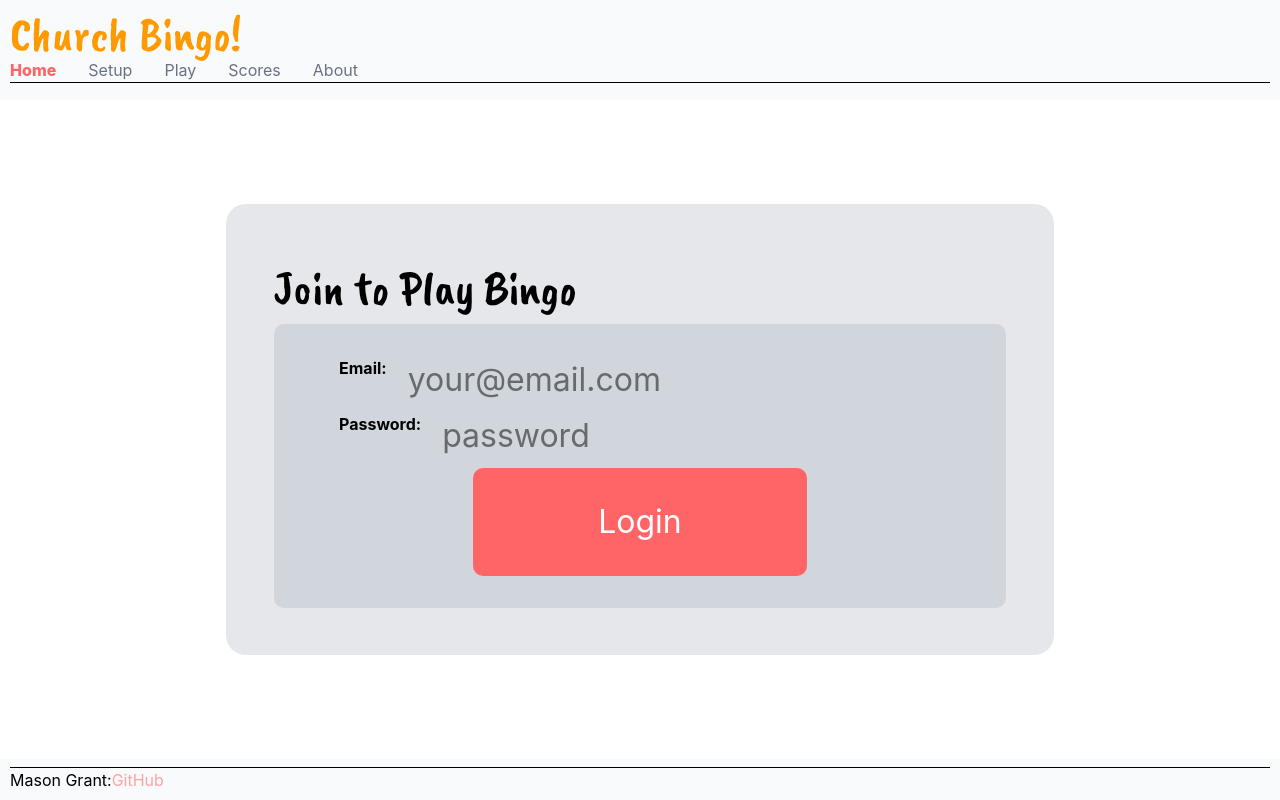
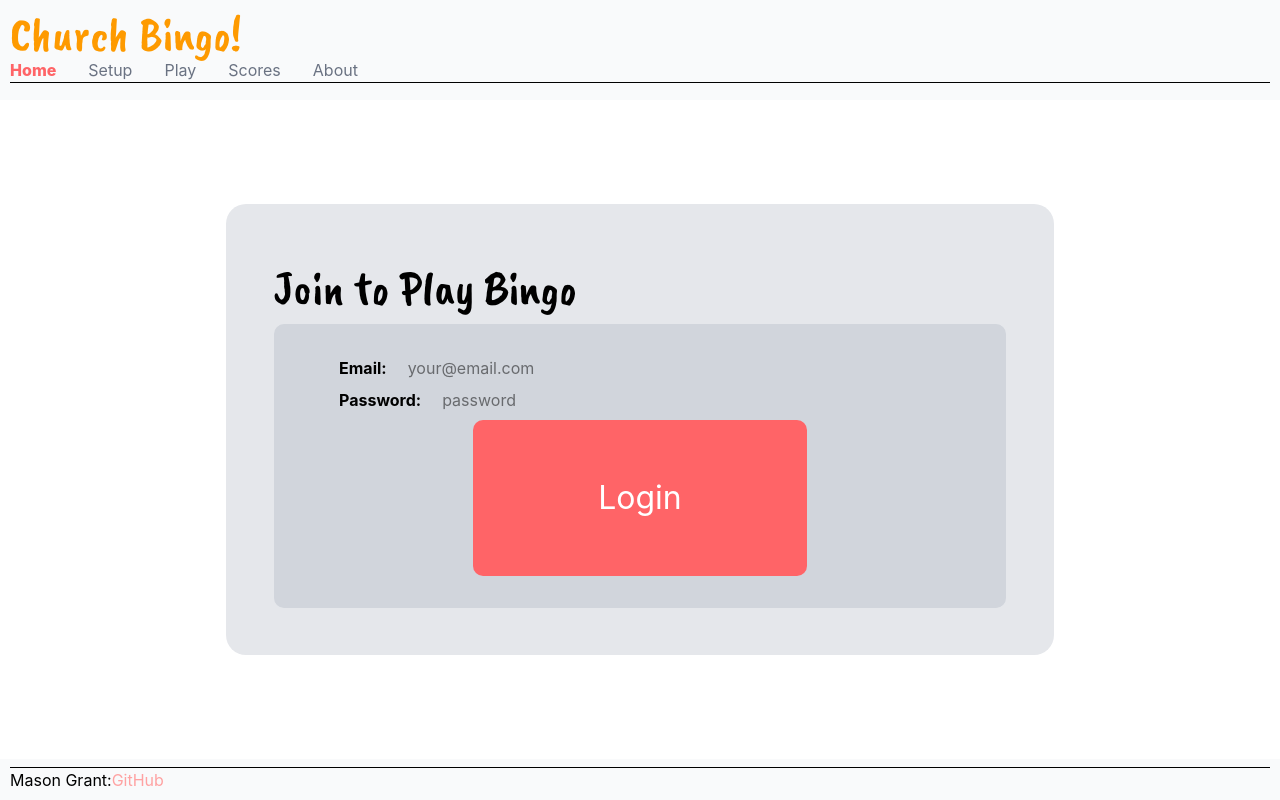
Before and after one commit to TheNewGrant/startup, a React (Vite) app: page / in a window 1280 px wide. Built offline with nearby package versions, Linux system fonts and the light colour scheme.

Commit message:
Fix text sizing error on login.css

```diff
--- a/src/login/login.css
+++ b/src/login/login.css
@@ -36,11 +36,11 @@ form {
 }
 
 label {
-    font-size: 2rem;
+    font-size: 1.5rem;
 }
 
 input {
-    font-size: 2rem;
+    font-size: 1rem;
     flex: 3;
     border-radius: 5px;
     padding-left: 5px;
```
